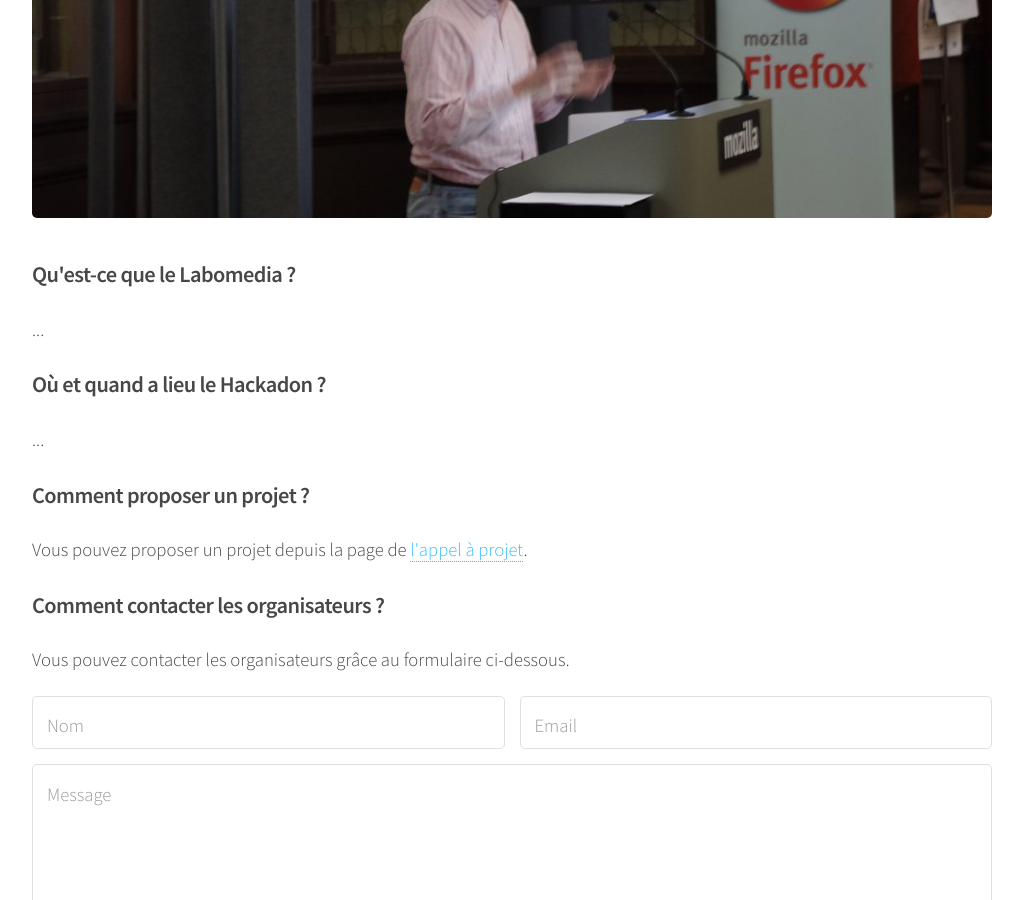
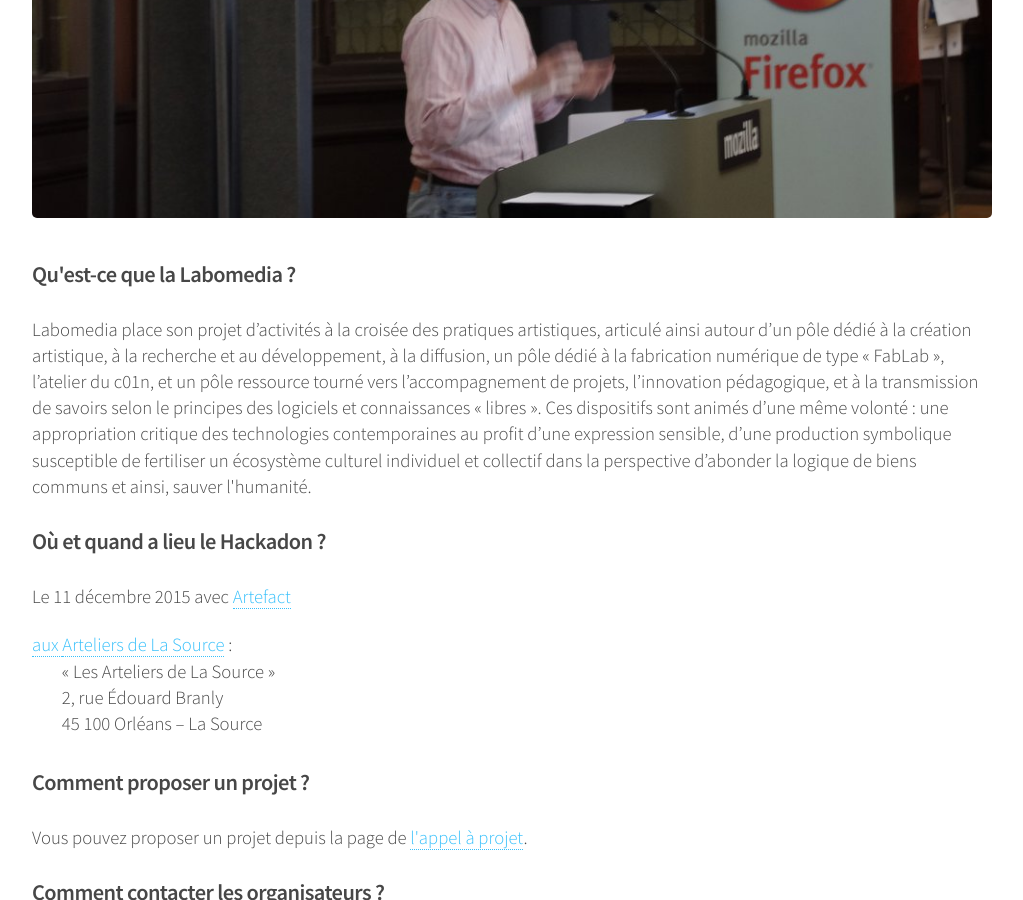
Before and after one commit to bzg/hackadon-fr, a Jekyll site: the page built from hackadons2015/orleans-labomedia.html, in a window 1280 px wide and 900 px high, scrolled down 627 px. Shown: the whole window, without its empty margins (128-1151 px from the left). Built offline with Jekyll 4.4.1, drawn with Linux system fonts in a browser that asks for light colours; nearby versions of some CDN libraries; library files that are not in the unit come from our copies.

Commit message:
Update Hackadon Orléans.

```diff
--- a/hackadons2015/orleans-labomedia.html
+++ b/hackadons2015/orleans-labomedia.html
@@ -18,13 +18,34 @@ layout: default
 
 	<span class="image featured"><img src="{{ site.baseurl }}/assets/images/hackadon_antoine.png" alt="" /></span>
 
-	<h3>Qu'est-ce que le Labomedia ?</h3>
+	<h3>Qu'est-ce que la Labomedia ?</h3>
 
-	<p>...</p>
+	<p>Labomedia place son projet d’activités à la croisée des
+	  pratiques artistiques, articulé ainsi autour d’un pôle dédié
+	  à la création artistique, à la recherche et au
+	  développement, à la diffusion, un pôle dédié à la
+	  fabrication numérique de type « FabLab », l’atelier du c01n,
+	  et un pôle ressource tourné vers l’accompagnement de
+	  projets, l’innovation pédagogique, et à la transmission de
+	  savoirs selon le principes des logiciels et connaissances «
+	  libres ». Ces dispositifs sont animés d’une même volonté :
+	  une appropriation critique des technologies contemporaines
+	  au profit d’une expression sensible, d’une production
+	  symbolique susceptible de fertiliser un écosystème culturel
+	  individuel et collectif dans la perspective d’abonder la
+	  logique de biens communs et ainsi, sauver l'humanité.</p>
 
 	<h3>Où et quand a lieu le Hackadon ?</h3>
 
-	<p>...</p>
+	<p>Le 11 décembre 2015 avec <a target="new"
+	href="http://artefacts.coop/">Artefact</p> aux <a target="new"
+	href="http://www.arteliers.org">Arteliers de La Source</a> :
+
+	<pre>
+	« Les Arteliers de La Source »
+	2, rue Édouard Branly
+	45 100 Orléans – La Source
+	</pre>
 
 	<h3>Comment proposer un projet ?</h3>
 
```
